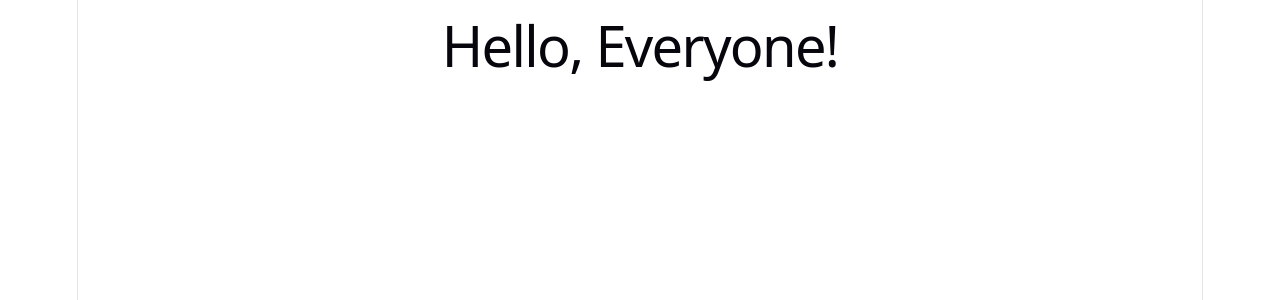
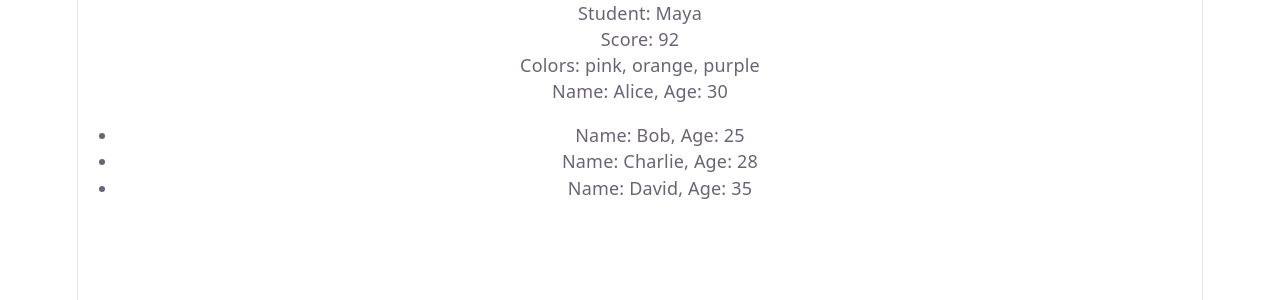
Before and after one commit to umar0101101/RODS, a React (Vite) app in the folder myapp/: page / in a window 1280 px wide. Shown: the top 300 px of the page. Built offline with nearby package versions, Linux system fonts and the light colour scheme.

Commit message:
Display variables

```diff
--- a/myapp/src/App.tsx
+++ b/myapp/src/App.tsx
@@ -22,7 +22,17 @@ class Person {
 
   return (
     <div className="App">
-      <h1>Hello, Everyone!</h1>
+      <p>Student: {studentName}</p>
+      <p>Score: {score}</p>
+      <p>Colors: {colors.join(", ")}</p>
+      <p>Name: {person.name}, Age: {person.age}</p>
+      <ul>
+        {people.map((p, index) => (
+          <li key={index}>
+            Name: {p.name}, Age: {p.age}
+          </li>
+        ))}
+      </ul>
     </div>
   );
 }
```
